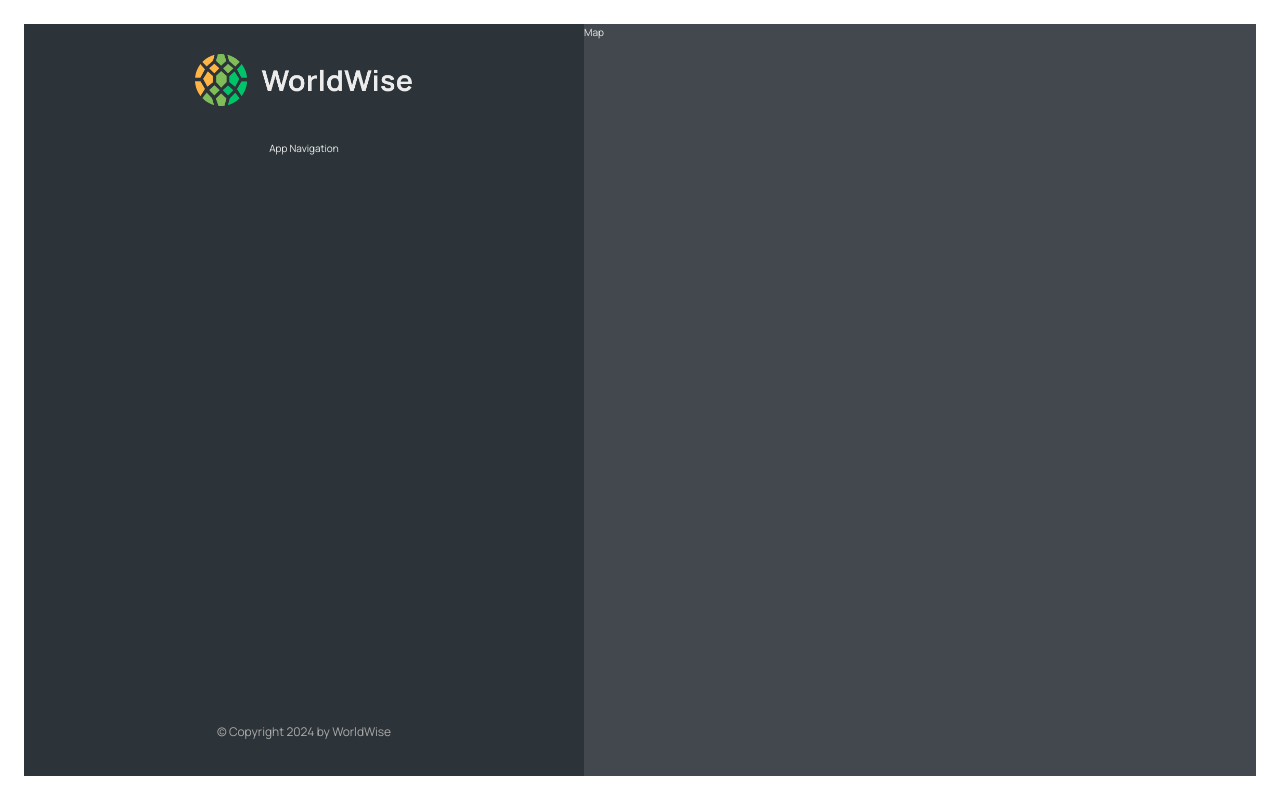
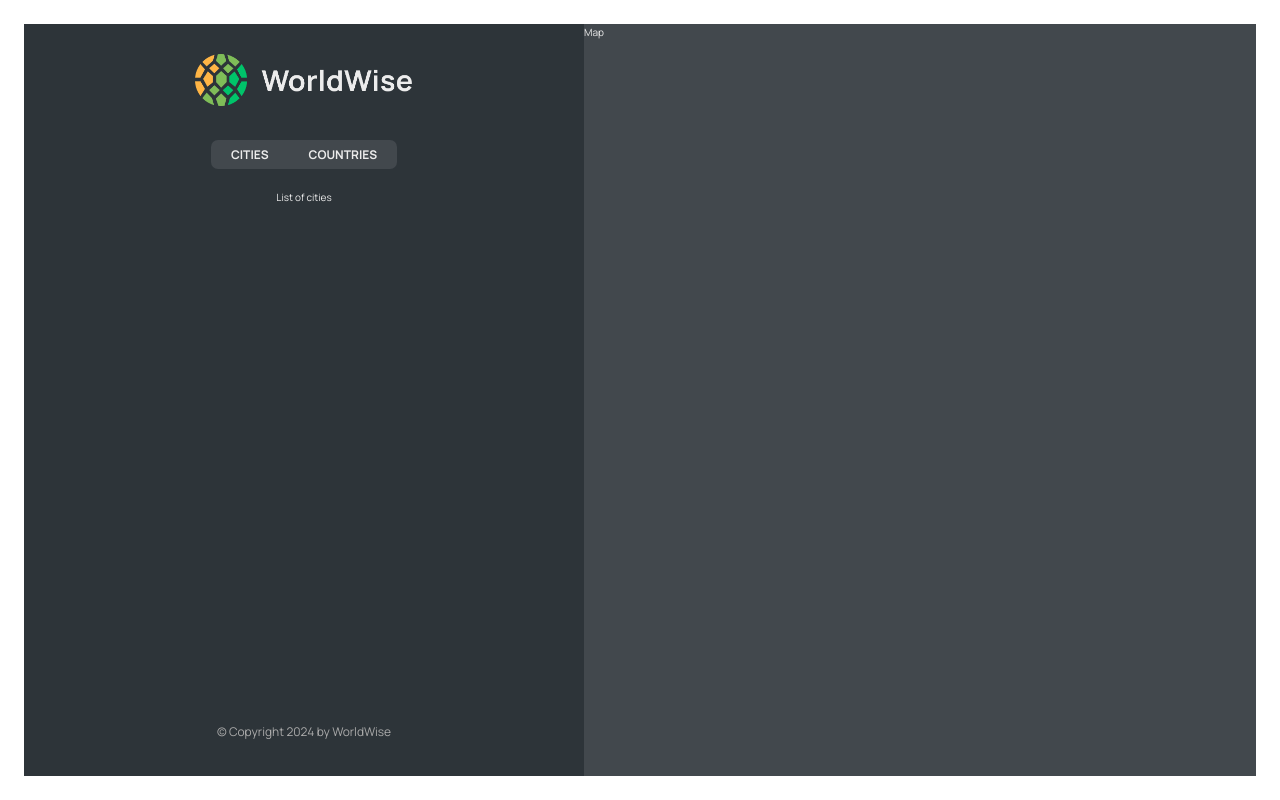
Before and after one commit to CezarLuca/17_worldwise, a React (Vite) app: page /app in a window 1280 px wide. Built offline with nearby package versions, Linux system fonts and the light colour scheme.

Commit message:
Nested Routes and Index Route done

```diff
--- a/src/App.jsx
+++ b/src/App.jsx
@@ -11,11 +11,12 @@
     return (
         <BrowserRouter>
             <Routes>
-                <Route path="/" element={<Homepage />} />
+                <Route index element={<Homepage />} />
                 <Route path="product" element={<Product />} />
                 <Route path="pricing" element={<Pricing />} />
                 <Route path="login" element={<Login />} />
                 <Route path="app" element={<AppLayout />}>
+                    <Route index element={<p>List of cities</p>} />
                     <Route path="cities" element={<p>List of cities</p>} />
                     <Route
                         path="countries"
--- a/src/components/AppNav.jsx
+++ b/src/components/AppNav.jsx
@@ -1,5 +1,17 @@
+import { NavLink } from "react-router-dom";
 import styles from "./AppNav.module.css";
 
 export default function AppNav() {
-    return <nav className={styles.nav}>App Navigation</nav>;
+    return (
+        <nav className={styles.nav}>
+            <ul>
+                <li>
+                    <NavLink to="cities">Cities</NavLink>
+                </li>
+                <li>
+                    <NavLink to="countries">Countries</NavLink>
+                </li>
+            </ul>
+        </nav>
+    );
 }
```
